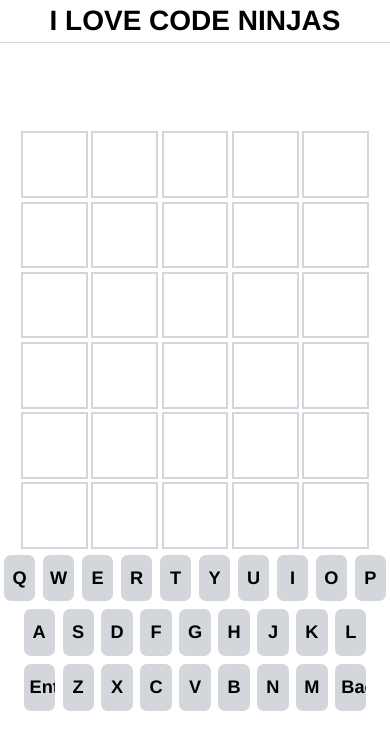
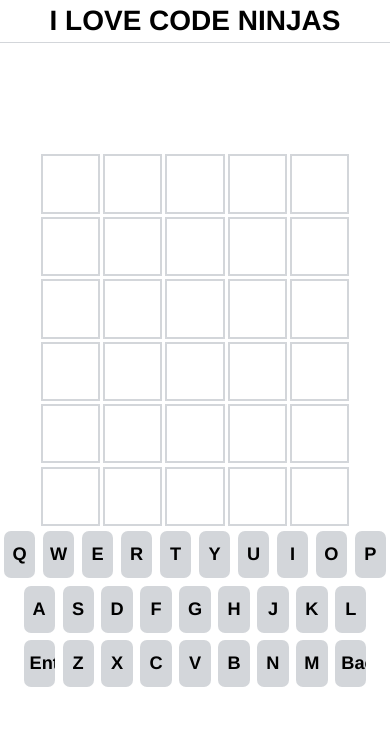
Before and after one commit to SickkMade/cn-wordle-react, a React (Vite) app: page / in a window 390 px wide. Shown: the top 750 px of the page. Built offline with nearby package versions, Linux system fonts and the light colour scheme.

Commit message:
changed text sizing for ios mobile

```diff
--- a/src/css/wordlegame.css
+++ b/src/css/wordlegame.css
@@ -151,6 +151,6 @@
 
 @media (max-width: 400px) {
     .wordlegame--div{
-        width:90vw;
+        width:80vw;
     }
 }
--- a/src/index.css
+++ b/src/index.css
@@ -42,3 +42,9 @@ body button{
 .app--button__main:hover{
   cursor:pointer;
 }
+
+@media screen and (max-device-width: 480px){
+  body{
+    -webkit-text-size-adjust: none;
+  }
+}
```
